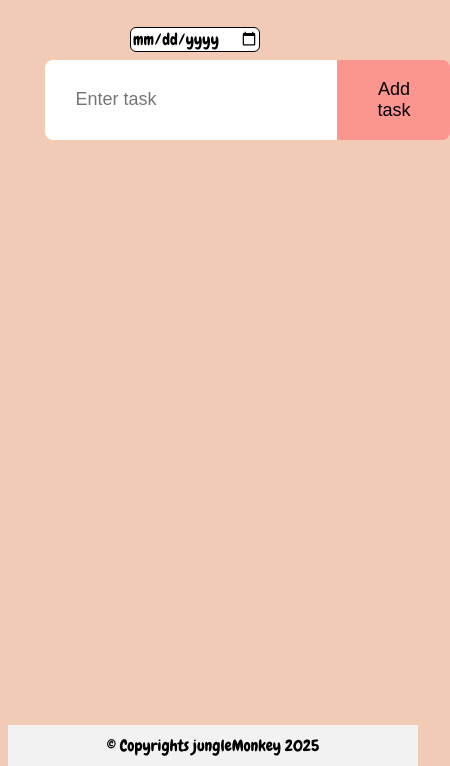
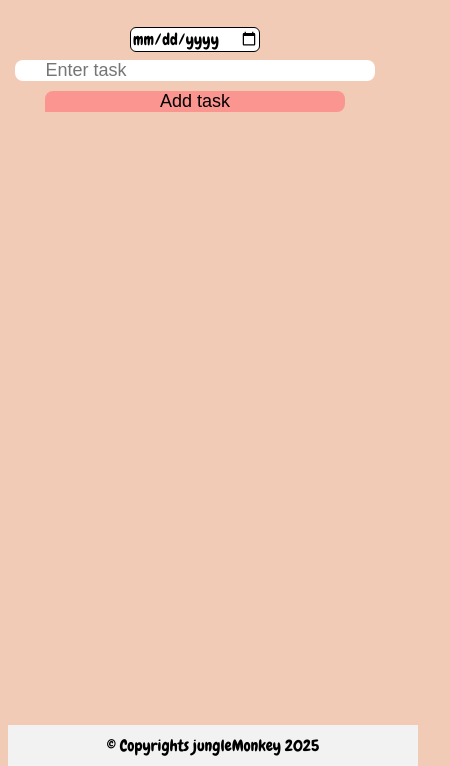
Before and after one commit to MruthulaniAmirtharaj/todolist, a plain HTML site: page index.html in a window 390 px wide. Shown: the part 78-844 px from the top of the page, 450 px wide, since content can reach past the window. Drawn offline with Linux system fonts and the light colour scheme.

Commit message:
Update style.css

```diff
--- a/style.css
+++ b/style.css
@@ -4,6 +4,13 @@ body{
   background: #f1cbb5;
   font-family: 'Chewy', cursive;
 
+}
+
+main {
+  flex: 1;
+  display: flex;
+  flex-direction: column;
+  align-items: center;
 }
 
 .header{
@@ -204,6 +211,7 @@ input:checked + .slider:before {
 }
 
 footer {
+  margin-top: auto;
   position: fixed;
   bottom: 0;
   width: 100%;
@@ -211,5 +219,24 @@ footer {
   background-color: #f2f2f2;
   color: black;
   padding: 10px;
-  z-index: 999;
 }
+
+
+@media (max-width: 600px) {
+  #taskform {
+    flex-direction: column;
+    height: auto;
+    gap: 10px;
+  }
+
+  #taskInput,
+  #addTaskBtn {
+    width: 100%;
+    border-radius: 8px;
+  }
+
+  #addTaskBtn {
+    border-top-right-radius: 8px;
+    border-bottom-left-radius: 0;
+  }
+}
```
